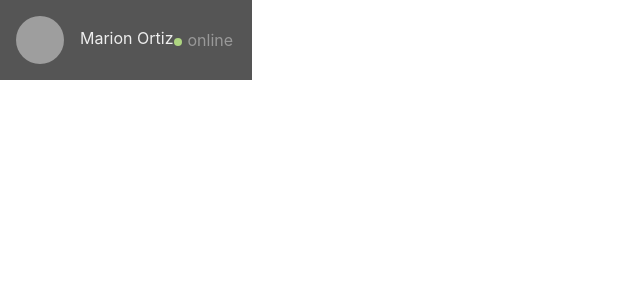
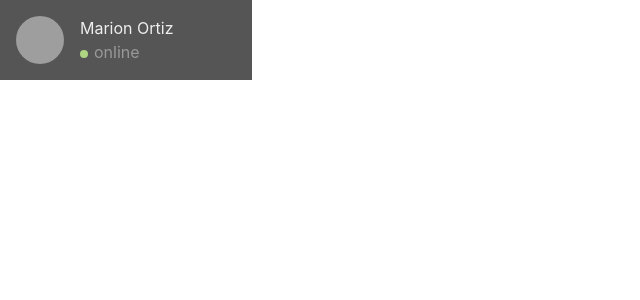
Before and after one commit to Lenasim/chat-app, a React (Create React App) app: page / in a window 1280 px wide. Shown: the top 300 px of the page, without its empty margins (0-640 px from the left). Built offline with nearby package versions, Linux system fonts and the light colour scheme; grey boxes are pictures that could not be loaded.

Commit message:
div structure changed

```diff
--- a/src/components/Contact.js
+++ b/src/components/Contact.js
@@ -2,20 +2,18 @@ import React from "react"
 import './Contact.css';
 
 
-const Contact = ({ name, avatar, online, status }) => {
-
-
-
+const Contact = ({ name, avatar, online }) => {
     return (
         <div className="Contact">
             <img className="avatar" src={avatar} />
+            <div>
             <div className="name">{name}</div>
 
             <div className="status">
                 <div className={`status-${online ? 'online' : 'offline'}`}></div>
                 <div className="status-text">{online ? 'online' : 'offline'}</div>
             </div>
-
+            </div>
         </div >
     )
 }
```
Also changed, not shown: src/components/Contact.css (indentation only).
